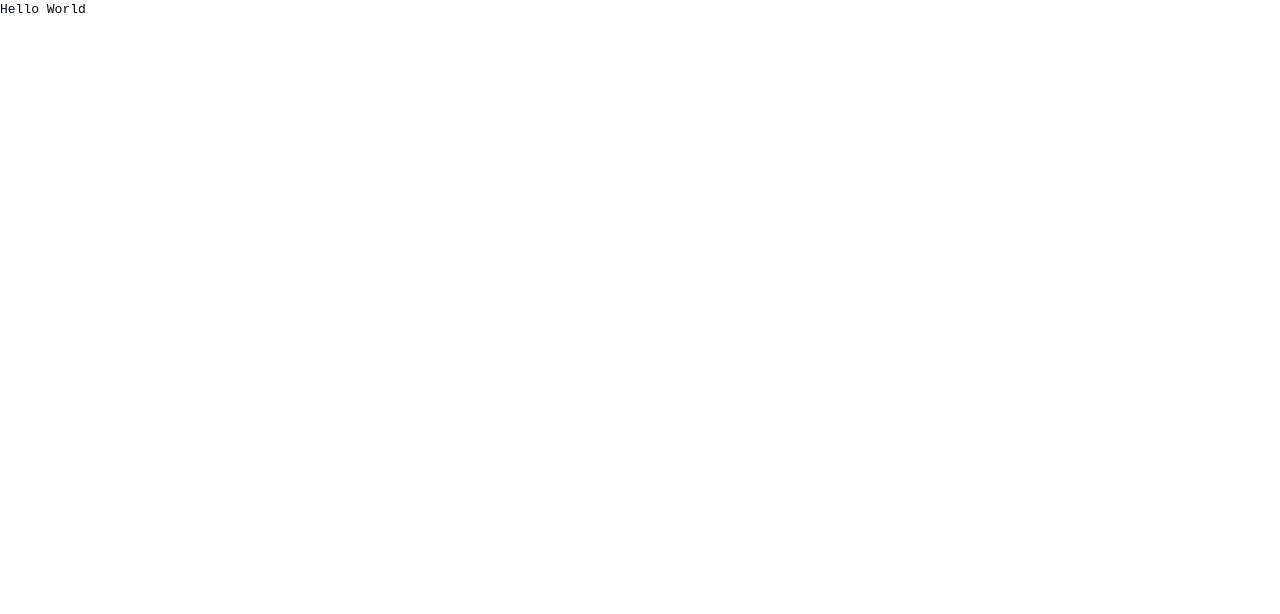
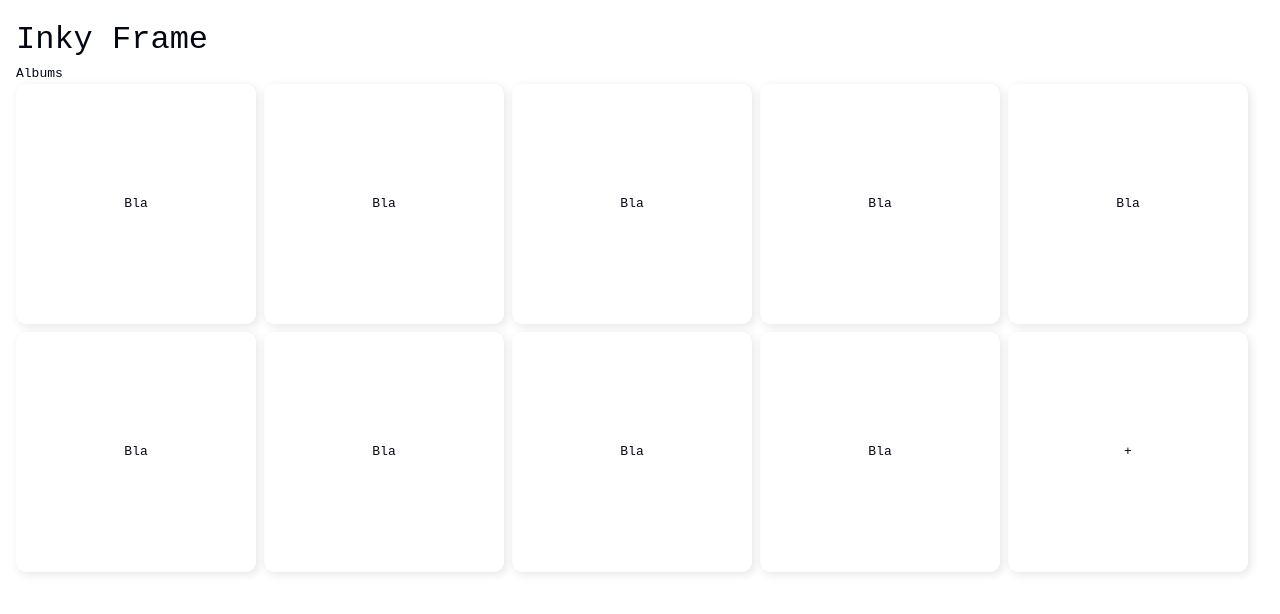
Before and after one commit to illtrythisout/inky-frame, a React app in the folder frontend/: page / in a window 1280 px wide. Shown: the top 614 px of the page. Built offline with nearby package versions, Linux system fonts and the light colour scheme; the HTML template or start-up script is replaced by a standard one.

Commit message:
Begin basic layout for index route

```diff
--- a/frontend/src/App.jsx
+++ b/frontend/src/App.jsx
@@ -1,7 +1,32 @@
+import './styles/app.css';
+import Album from './components/Album';
+import AddItem from './components/Add-Item';
+
 function App() {
+  const albums = [
+    { name: 'Bla', id: 1 },
+    { name: 'Bla', id: 2 },
+    { name: 'Bla', id: 3 },
+    { name: 'Bla', id: 4 },
+    { name: 'Bla', id: 5 },
+    { name: 'Bla', id: 6 },
+    { name: 'Bla', id: 7 },
+    { name: 'Bla', id: 8 },
+    { name: 'Bla', id: 9 },
+  ];
+
   return (
     <>
-      <h1>Hello World</h1>
+      <h1>Inky Frame</h1>
+      <section id="albums">
+        <h2>Albums</h2>
+        <div className="wrapper">
+          {albums.map((album) => {
+            return <Album key={album.id} {...album} />;
+          })}
+          <AddItem itemToAdd="Album" />
+        </div>
+      </section>
     </>
   );
 }
--- /dev/null
+++ b/frontend/src/components/Add-Item.jsx
@@ -0,0 +1,11 @@
+import '../styles/card.css';
+
+function AddItem({ itemToAdd }) {
+  return (
+    <button onClick={console.log(`Add ${itemToAdd}`)} className="card">
+      <p>+</p>
+    </button>
+  );
+}
+
+export default AddItem;
--- /dev/null
+++ b/frontend/src/components/Album.jsx
@@ -0,0 +1,11 @@
+import '../styles/card.css';
+
+function Album({ id, name }) {
+  return (
+    <a href={`/albums/${id}`} className="card">
+      <p>{name}</p>
+    </a>
+  );
+}
+
+export default Album;
--- /dev/null
+++ b/frontend/src/styles/app.css
@@ -0,0 +1,5 @@
+.wrapper {
+  display: flex;
+  flex-wrap: wrap;
+  gap: var(--half-padding);
+}
--- /dev/null
+++ b/frontend/src/styles/card.css
@@ -0,0 +1,26 @@
+.card {
+  display: flex;
+  justify-content: center;
+  align-items: center;
+
+  --size: calc(20vw - 2 * var(--half-padding));
+  width: var(--size);
+  height: var(--size);
+
+  border-radius: var(--default-border-radius);
+  box-shadow: var(--default-box-shadow);
+
+  overflow: hidden;
+
+  transition: transform 100ms ease-out;
+}
+.card:hover {
+  transform: scale(1.05);
+}
+.card:active {
+  transform: scale(1);
+}
+.card > img {
+  width: 100%;
+  height: 100%;
+}
--- a/frontend/src/styles/index.css
+++ b/frontend/src/styles/index.css
@@ -59,6 +59,9 @@ select {
 #root {
   width: 100vw;
   min-height: 100lvh;
+
+  padding: var(--default-padding);
+
   font-family: monospace;
   color: var(--color-text-co);
 }
@@ -73,8 +76,14 @@ main {
 
   background-color: var(--color-canvas);
 }
+a {
+  color: var(--color-text-co);
+}
 b {
   font-weight: bold;
+}
+h1 {
+  font-size: 2rem;
 }
 svg {
   --size: 1em;
```
